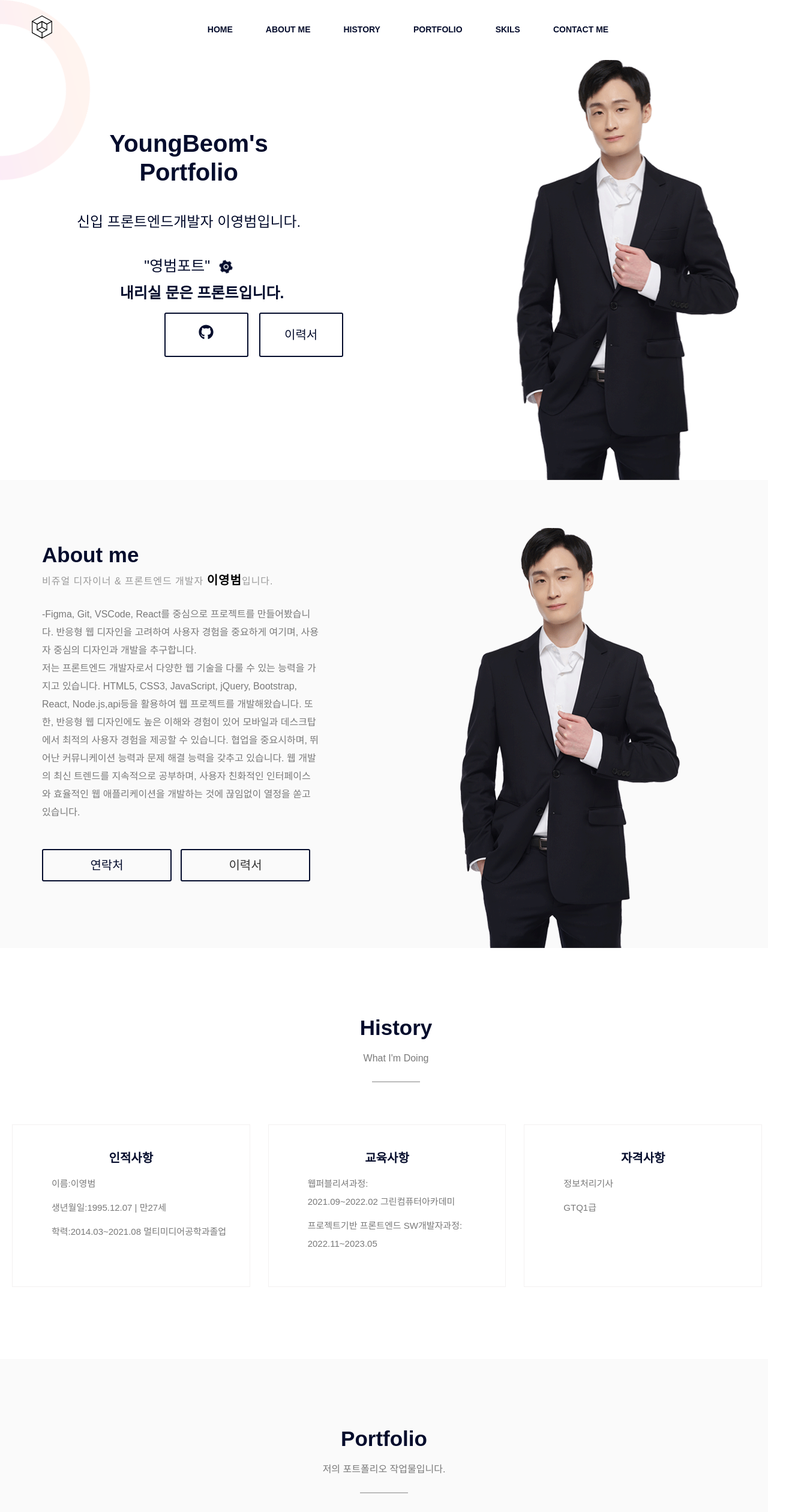
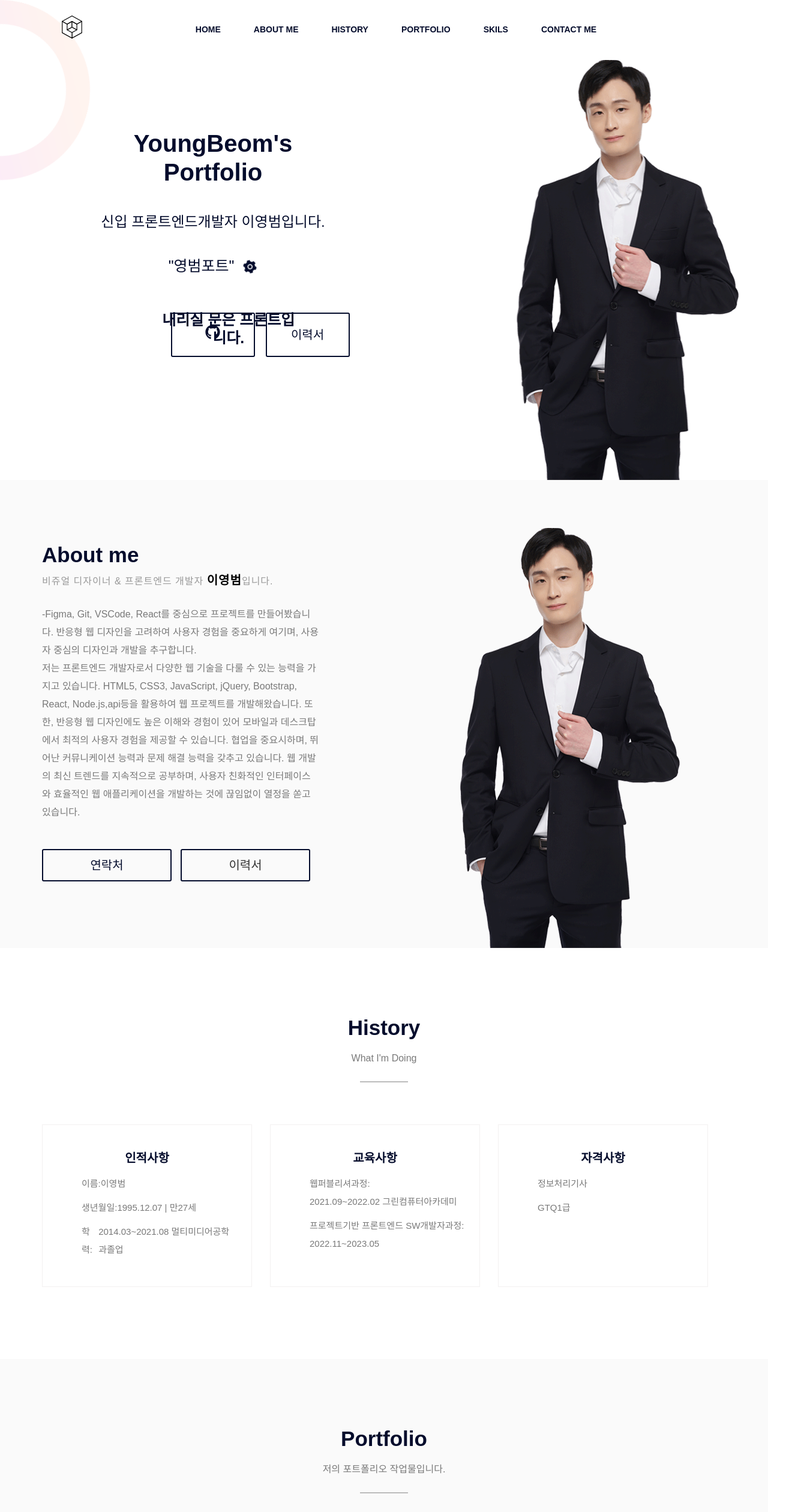
Before and after one commit to YoungBeomLee/LYB-Portfolio, a React (Create React App) app: page / in a window 1280 px wide. Shown: the top 2520 px of the page at 60% size, 1320 px wide, since content can reach past the window. Built offline with nearby package versions, Linux system fonts and the light colour scheme; a web font is replaced by a local one.

Commit message:
23-04-20 inner 1140 맞춤

```diff
--- a/src/component/Header.js
+++ b/src/component/Header.js
@@ -1,6 +1,5 @@
 import { useEffect, useState, useRef } from "react";
 import { Link } from "react-router-dom";
-import Container from "../UI/Container";
 import styles from "../css/header.module.css";
 import lottieAni2 from "../cube2.json";
 import lottie from "lottie-web";
@@ -31,7 +30,7 @@ const Header = () => {
 
   return (
     <header>
-      <Container>
+      <div className={styles.headerInner}>
         <div className={styles.gnbWrap}>
           <div className={styles.logoWrap}>
             <Link to="/">
@@ -63,7 +62,7 @@ const Header = () => {
             </ul>
           </div>
         </div>
-      </Container>
+      </div>
     </header>
   );
 };
--- a/src/component/History.js
+++ b/src/component/History.js
@@ -1,4 +1,4 @@
-import {useEffect} from "react";
+import { useEffect } from "react";
 import Container from "../UI/Container";
 import styles from "../css/History.module.css";
 import AOS from "aos";
@@ -9,19 +9,31 @@ const History = () => {
   });
   return (
     <div className={styles.HistoryContainer} id="History">
-      <Container>
       <div className={styles.TextBox}>
-          <h2 data-aos="fade-up" data-aos-duration="1500" >History</h2>
-          <p data-aos="fade-up" data-aos-duration="1500" data-aos-delay="200">What I'm Doing</p>
+        <h2 data-aos="fade-up" data-aos-duration="1500">
+          History
+        </h2>
+        <p data-aos="fade-up" data-aos-duration="1500" data-aos-delay="200">
+          What I'm Doing
+        </p>
         <span></span>
       </div>
       <div className={styles.CardBox}>
         <div className={styles.Card} data-aos="fade-up" data-aos-duration="1500">
           <h2>인적사항</h2>
           <ul className={styles.CardUl}>
-              <li><span>이름:</span><span>이영범</span></li>
-              <li><span>생년월일:</span><span>1995.12.07 | 만27세</span></li>
-              <li><span>학력:</span><span>2014.03~2021.08 멀티미디어공학과졸업</span></li>
+            <li>
+              <span>이름:</span>
+              <span>이영범</span>
+            </li>
+            <li>
+              <span>생년월일:</span>
+              <span>1995.12.07 | 만27세</span>
+            </li>
+            <li>
+              <span>학력:</span>
+              <span>2014.03~2021.08 멀티미디어공학과졸업</span>
+            </li>
           </ul>
         </div>
         <div className={styles.Card} data-aos="fade-up" data-aos-duration="1500">
@@ -38,13 +50,16 @@ const History = () => {
         <div className={styles.Card} data-aos="fade-up" data-aos-duration="1500">
           <h2>자격사항</h2>
           <ul className={styles.CardUl}>
-              <li><span>정보처리기사</span></li>
-              <li><span>GTQ1급</span></li>
+            <li>
+              <span>정보처리기사</span>
+            </li>
+            <li>
+              <span>GTQ1급</span>
+            </li>
             <li></li>
           </ul>
         </div>
       </div>
-      </Container>
     </div>
   );
 };
--- a/src/css/Banner.module.css
+++ b/src/css/Banner.module.css
@@ -11,14 +11,14 @@
 }
 .innerWrap {
   width: 100%;
-  max-width: 1440px;
+  max-width: 1140px;
   margin: 0 auto;
-  display: table;
   height: 100%;
 }
 .BannerLeftbox {
   position: relative;
-  left: 10%;
+  width: 50%;
+  display: table;
 }
 .bannerText {
   max-width: 1140px;
--- a/src/css/History.module.css
+++ b/src/css/History.module.css
@@ -2,6 +2,8 @@
   background: #fff;
   padding: 110px 0 90px;
   display: block;
+  max-width: 1140px;
+  margin: 0 auto;
 }
 .TextBox {
   margin-bottom: 60px;
--- a/src/css/Portfolio.module.css
+++ b/src/css/Portfolio.module.css
@@ -21,7 +21,7 @@
   height: 500px;
 }
 .PortfolioInner {
-  width: 1440px;
+  width: 1140px;
   height: 80%;
   margin: 0 auto;
   display: flex;
--- a/src/css/Skils.css
+++ b/src/css/Skils.css
@@ -6,6 +6,6 @@
 .skillbar-percent{
     position: absolute !important;
     color:#040c2c !important;
-    left: 100% !important;
+    left: 95% !important;
     font-size: 16px !important;
 }
--- a/src/css/Skils.module.css
+++ b/src/css/Skils.module.css
@@ -1,37 +1,35 @@
-.SkilsContainer{
+.SkilsContainer {
   padding: 120px 0;
   width: 100%;
-    max-width: 1440px;
+  max-width: 1140px;
   margin: 0 auto;
-
 }
-.Textbox{
+.Textbox {
   text-align: center;
-    margin-bottom:60px;
+  margin-bottom: 60px;
 }
-.Textbox h2{
+.Textbox h2 {
   color: #040c2c;
   font-size: 35px;
   line-height: 45px;
   font-weight: 700;
   white-space: pre-line;
 }
-.Textbox span{
+.Textbox span {
   width: 80px;
   height: 2px;
   margin: 25px auto 0;
   display: inline-block;
   background: #bcbcbc;
-    text-align: center!important;
+  text-align: center !important;
 }
-.barContainer{
+.barContainer {
   display: flex;
   justify-content: space-between;
-
 }
-.leftBox{
+.leftBox {
   width: 40%;
 }
-.rightBox{
+.rightBox {
   width: 40%;
 }
--- a/src/css/header.module.css
+++ b/src/css/header.module.css
@@ -1,11 +1,14 @@
 header {
   width: 100%;
-
   position: fixed;
   top: 0;
   left: 0;
   z-index: 9999;
   transition: 0.5s ease all;
+}
+.headerInner{
+  max-width: 1140px;
+  margin: 0 auto;
 }
 .gnbWrap {
   width: 100%;
```
Lines whose indentation alone changed are shown as unchanged.
